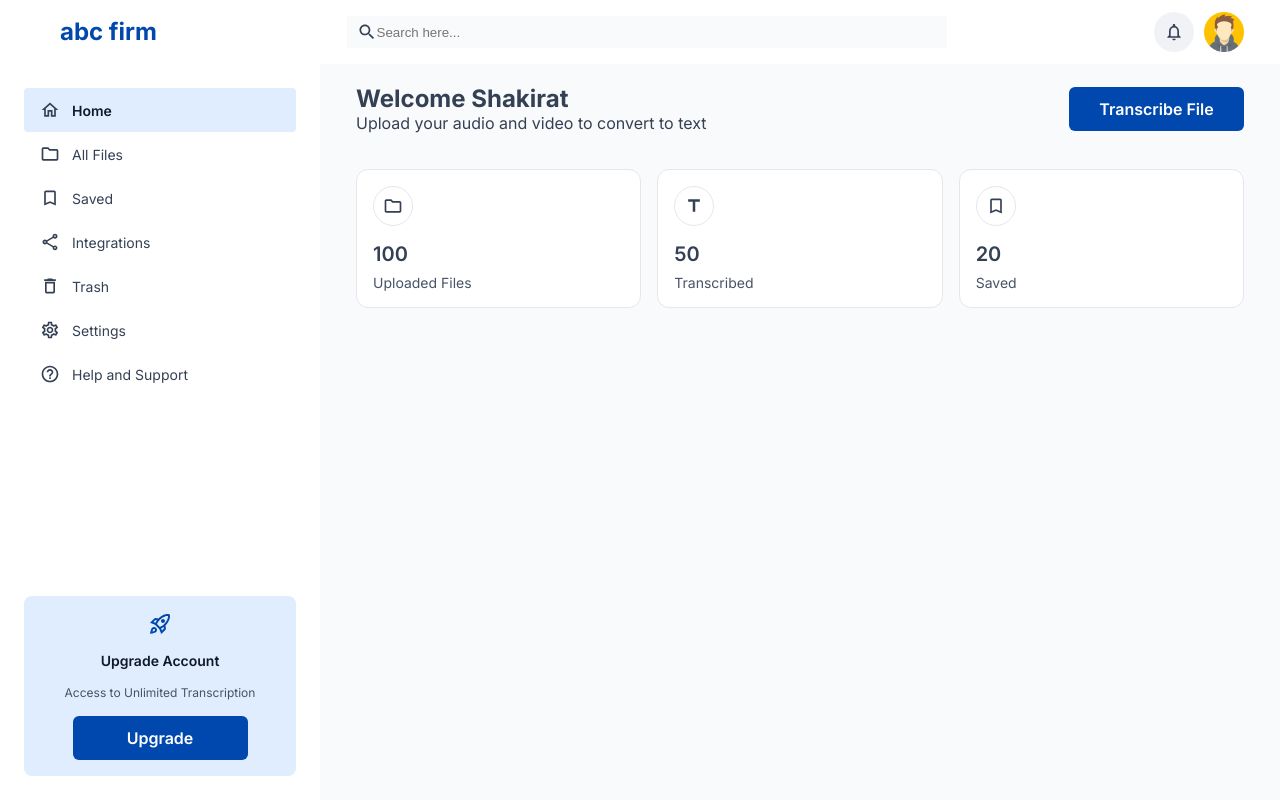
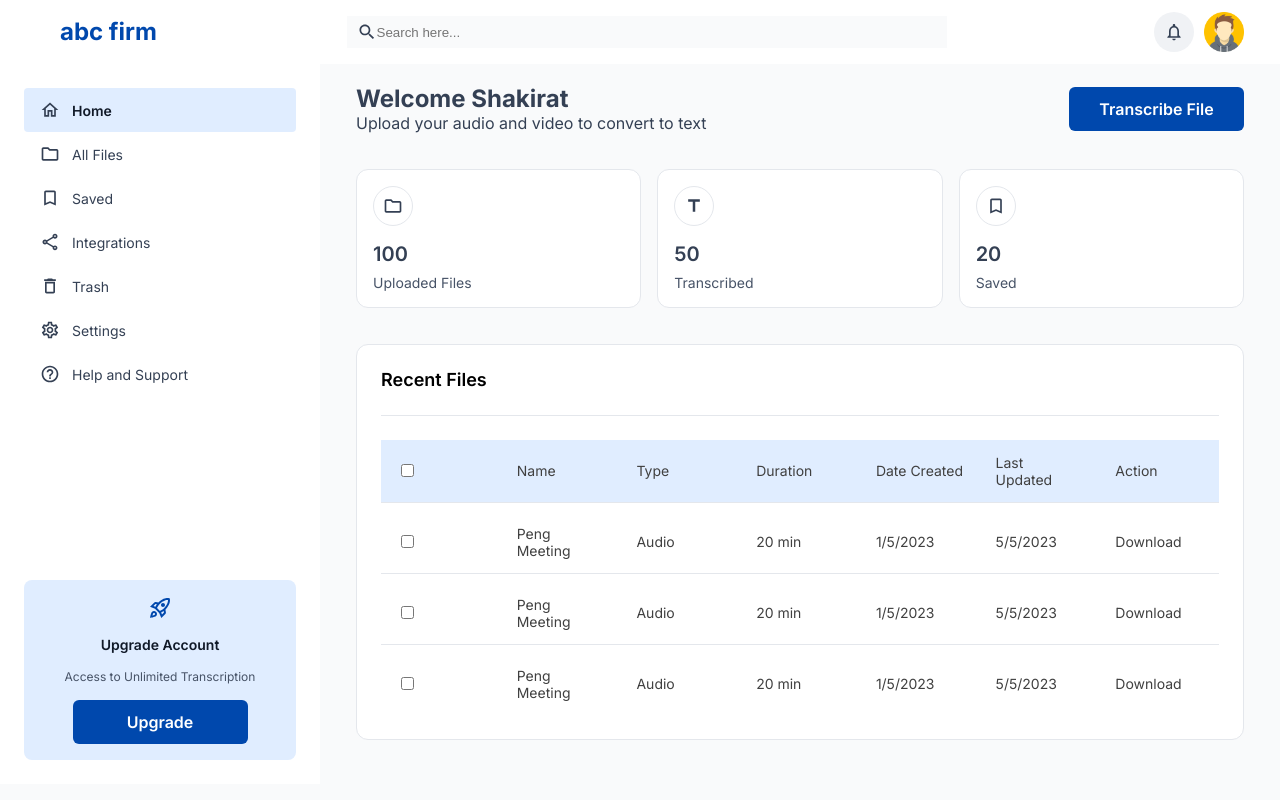
Before and after one commit to Pk9697/speech-to-text, a React (Vite) app: page / in a window 1280 px wide. Built offline with nearby package versions, Linux system fonts and the light colour scheme.

Commit message:
Complete Table UI

```diff
--- a/src/components/mainPane/styles/mainPane.js
+++ b/src/components/mainPane/styles/mainPane.js
@@ -32,7 +32,7 @@ export const Metrics = styled.div`
   padding: 1em;
   gap: 1em;
   border-radius: 12px;
-  border: 1px solid var(--clr-metrics-border);
+  border: 1px solid var(--clr-border);
   background: var(--clr-white);
 `
 
@@ -44,7 +44,7 @@ export const MetricsIcon = styled.div`
   justify-content: center;
   align-items: center;
   border-radius: 20px;
-  border: 1px solid var(--clr-metrics-border);
+  border: 1px solid var(--clr-border);
 `
 
 export const MetricsGroup = styled.div`
--- a/src/components/sidePane/styles/sidepane.js
+++ b/src/components/sidePane/styles/sidepane.js
@@ -8,6 +8,7 @@ export const Container = styled.div`
   padding: 1.5em;
   background-color: var(--clr-white);
   height: 100%;
+  max-height: 90vh;
 `
 
 export const Section = styled.div`
--- /dev/null
+++ b/src/components/table/index.jsx
@@ -0,0 +1,44 @@
+import {
+  Cell,
+  CheckBox,
+  Container,
+  Divider,
+  Row,
+  RowGroup,
+  Text,
+  Title,
+} from './styles/table'
+
+function Table({ children, ...restProps }) {
+  return <Container {...restProps}>{children}</Container>
+}
+
+Table.Title = function TableTitle({ children, ...restProps }) {
+  return <Title {...restProps}>{children}</Title>
+}
+
+Table.Divider = function TableDivider({ ...restProps }) {
+  return <Divider {...restProps} />
+}
+
+Table.RowGroup = function TableRowGroup({ children, ...restProps }) {
+  return <RowGroup {...restProps}>{children}</RowGroup>
+}
+
+Table.Row = function TableRow({ children, ...restProps }) {
+  return <Row {...restProps}>{children}</Row>
+}
+
+Table.Cell = function TableCell({ children, ...restProps }) {
+  return <Cell {...restProps}>{children}</Cell>
+}
+
+Table.CheckBox = function TableCheckBox({ ...restProps }) {
+  return <CheckBox type="checkbox" {...restProps} />
+}
+
+Table.Text = function TableText({ children, ...restProps }) {
+  return <Text {...restProps}>{children}</Text>
+}
+
+export default Table
--- /dev/null
+++ b/src/components/table/styles/table.js
@@ -0,0 +1,50 @@
+import styled from 'styled-components'
+
+export const Container = styled.div`
+  width: 100%;
+  display: flex;
+  flex-direction: column;
+  padding: 1.5em;
+  gap: 1.5em;
+  border-radius: 12px;
+  border: 1px solid var(--clr-border);
+  background-color: var(--clr-white);
+`
+export const Title = styled.h3`
+  font-size: 1.125rem;
+  line-height: 1.2;
+  font-weight: var(--fw-bold);
+  color: var(--clr-black);
+`
+export const Divider = styled.div`
+  border-bottom: 1px solid var(--clr-border);
+`
+export const RowGroup = styled.div`
+  display: flex;
+  flex-direction: column;
+  /* align-items: center; */
+  gap: 0.5em;
+`
+export const Row = styled.div`
+  display: flex;
+  /* justify-content: space-between; */
+  border-bottom: 1px solid var(--clr-border);
+  background-color: ${(props) =>
+    props.$selected ? 'var(--clr-accent)' : 'var(--clr-white)'};
+
+  &:last-child {
+    border-bottom: none;
+  }
+`
+export const Cell = styled.div`
+  flex: 1;
+  padding: 0.875em 1em;
+  display: flex;
+  align-items: center;
+`
+export const CheckBox = styled.input`
+  border-radius: 6px;
+`
+export const Text = styled.p`
+  color: var(--clr-table);
+`
--- a/src/containers/MainPaneContainer.jsx
+++ b/src/containers/MainPaneContainer.jsx
@@ -4,6 +4,7 @@ import BookmarkBorderOutlinedIcon from '@mui/icons-material/BookmarkBorderOutlin
 
 import MainPane from '../components/mainPane'
 import Button from '../components/button'
+import TableContainer from './TableContainer'
 
 function MainPaneContainer() {
   return (
@@ -41,7 +42,9 @@ function MainPaneContainer() {
           </MainPane.MetricsGroup>
         </MainPane.Metrics>
       </MainPane.Frame>
-      <MainPane.Frame></MainPane.Frame>
+      <MainPane.Frame>
+        <TableContainer />
+      </MainPane.Frame>
     </MainPane>
   )
 }
--- /dev/null
+++ b/src/containers/TableContainer.jsx
@@ -0,0 +1,106 @@
+import Table from '../components/table'
+
+function TableContainer() {
+  return (
+    <Table>
+      <Table.Title>Recent Files</Table.Title>
+      <Table.Divider />
+      <Table.RowGroup>
+        <Table.Row $selected>
+          <Table.Cell>
+            <Table.CheckBox />
+          </Table.Cell>
+          <Table.Cell>
+            <Table.Text>Name</Table.Text>
+          </Table.Cell>
+          <Table.Cell>
+            <Table.Text>Type</Table.Text>
+          </Table.Cell>
+          <Table.Cell>
+            <Table.Text>Duration</Table.Text>
+          </Table.Cell>
+          <Table.Cell>
+            <Table.Text>Date Created</Table.Text>
+          </Table.Cell>
+          <Table.Cell>
+            <Table.Text>Last Updated</Table.Text>
+          </Table.Cell>
+          <Table.Cell>
+            <Table.Text>Action</Table.Text>
+          </Table.Cell>
+        </Table.Row>
+        <Table.Row>
+          <Table.Cell>
+            <Table.CheckBox />
+          </Table.Cell>
+          <Table.Cell>
+            <Table.Text>Peng Meeting</Table.Text>
+          </Table.Cell>
+          <Table.Cell>
+            <Table.Text>Audio</Table.Text>
+          </Table.Cell>
+          <Table.Cell>
+            <Table.Text>20 min</Table.Text>
+          </Table.Cell>
+          <Table.Cell>
+            <Table.Text>1/5/2023</Table.Text>
+          </Table.Cell>
+          <Table.Cell>
+            <Table.Text>5/5/2023</Table.Text>
+          </Table.Cell>
+          <Table.Cell>
+            <Table.Text>Download</Table.Text>
+          </Table.Cell>
+        </Table.Row>
+        <Table.Row>
+          <Table.Cell>
+            <Table.CheckBox />
+          </Table.Cell>
+          <Table.Cell>
+            <Table.Text>Peng Meeting</Table.Text>
+          </Table.Cell>
+          <Table.Cell>
+            <Table.Text>Audio</Table.Text>
+          </Table.Cell>
+          <Table.Cell>
+            <Table.Text>20 min</Table.Text>
+          </Table.Cell>
+          <Table.Cell>
+            <Table.Text>1/5/2023</Table.Text>
+          </Table.Cell>
+          <Table.Cell>
+            <Table.Text>5/5/2023</Table.Text>
+          </Table.Cell>
+          <Table.Cell>
+            <Table.Text>Download</Table.Text>
+          </Table.Cell>
+        </Table.Row>
+        <Table.Row>
+          <Table.Cell>
+            <Table.CheckBox />
+          </Table.Cell>
+          <Table.Cell>
+            <Table.Text>Peng Meeting</Table.Text>
+          </Table.Cell>
+          <Table.Cell>
+            <Table.Text>Audio</Table.Text>
+          </Table.Cell>
+          <Table.Cell>
+            <Table.Text>20 min</Table.Text>
+          </Table.Cell>
+          <Table.Cell>
+            <Table.Text>1/5/2023</Table.Text>
+          </Table.Cell>
+          <Table.Cell>
+            <Table.Text>5/5/2023</Table.Text>
+          </Table.Cell>
+          <Table.Cell>
+            <Table.Text>Download</Table.Text>
+          </Table.Cell>
+        </Table.Row>
+      </Table.RowGroup>
+    </Table>
+  )
+}
+
+export default TableContainer
--- a/src/global-styles.js
+++ b/src/global-styles.js
@@ -19,12 +19,14 @@ const GlobalStyle = createGlobalStyle`
         --clr-blue:#0048AD;
         --clr-grey-50:#f9fafb;
         --clr-nav-icon:#f0f2f5;
-        --clr-metrics-border:#e4e7ec;
+        --clr-border:#e4e7ec;
         --clr-text:#344054;
         --clr-text-small:#475367;
         --clr-text-black:#101928;
         --clr-accent:#e0edff;
         --clr-metrics-text:#475367;
+        --clr-black:#000;
+        --clr-table:#404040;
 
         --fs-reg:0.875rem;
         --fs-small:0.75rem;
```
